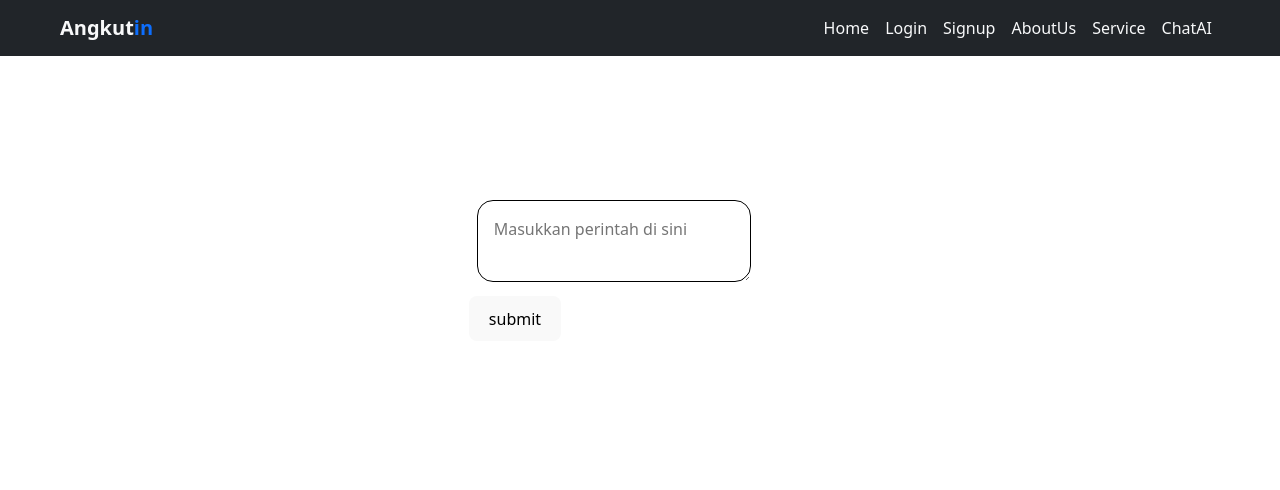
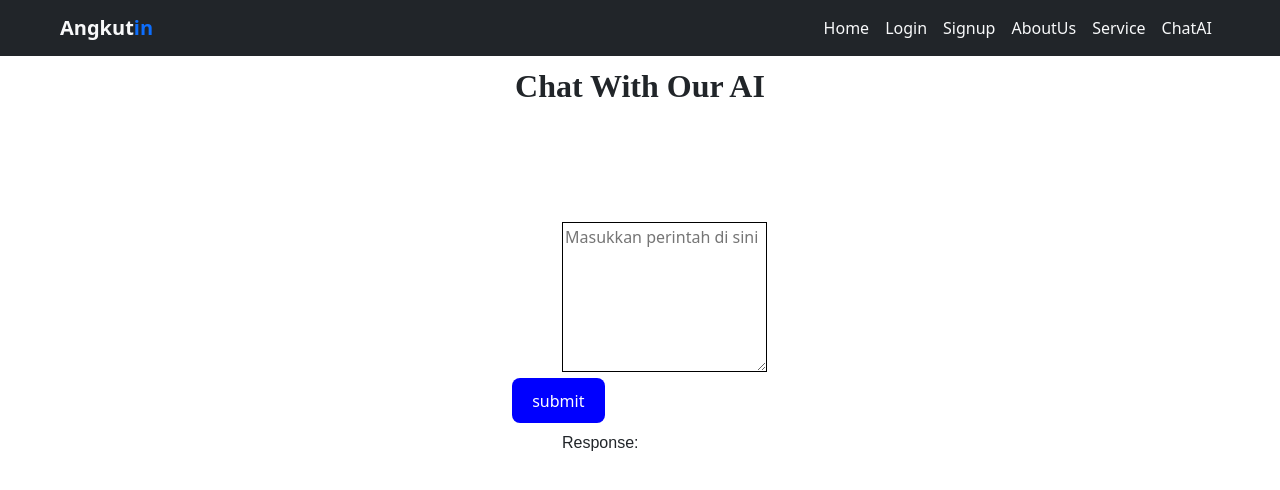
Before and after one commit to fitriapsari/mini-project-angkutin, a React (Vite) app in the folder angkutin/: page /chatAI in a window 1280 px wide. Shown: the top 490 px of the page. Built offline with nearby package versions, Linux system fonts and the light colour scheme.

Commit message:
update: add chat ai

```diff
--- a/angkutin/src/pages/Chat AI/Button.jsx
+++ b/angkutin/src/pages/Chat AI/Button.jsx
@@ -1,6 +1,11 @@
 const Button = ({ text, onClick, className, id }) => {
   return (
-    <button className={className} id={id} onClick={onClick}>
+    <button
+      className={className}
+      id={id}
+      onClick={onClick}
+      style={{ backgroundColor: "blue", color: "white" }}
+    >
       {text}
     </button>
   )
--- a/angkutin/src/pages/Chat AI/ChatAI.jsx
+++ b/angkutin/src/pages/Chat AI/ChatAI.jsx
@@ -4,6 +4,7 @@ import TextArea from "./TextArea"
 import OpenAI from "openai"
 import { ColorRing } from "react-loader-spinner"
 import Navbar from "../../components/Navbar/Navbar"
+import "./TextArea.module.css"
 
 const ChatAI = () => {
   const [command, setCommand] = useState("")
@@ -13,7 +14,6 @@ const ChatAI = () => {
   // console.log(import.meta.env.VITE_APP_OPENAI_APIKEY)
   const openai = new OpenAI({
     apiKey: import.meta.env.VITE_APP_OPENAI_APIKEY,
-    // apiKey: "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",
     dangerouslyAllowBrowser: true,
   })
 
@@ -21,15 +21,15 @@ const ChatAI = () => {
     e.preventDefault()
     setLoading(true)
     const res = await openai.chat.completions.create({
-      // messages: [
-      //   { role: "system", content: "You are a helpful assistant." },
-      //   { role: "user", content: command },
-      // ],
-      model: "gpt-3.5-turbo-0613",
-      prompt: "A summarizing article from this url :" + command,
-      // max_tokens: 0,
+      messages: [
+        { role: "system", content: "You are a helpful assistant." },
+        { role: "user", content: command },
+      ],
+      model: "gpt-3.5-turbo",
+      // prompt: "A summarizing article from this url :" + command,
+      max_tokens: 1000,
       temperature: 0,
-      precence_penalty: 1,
+      // precence_penalty: 1,
       frequency_penalty: 0.0,
       top_p: 1.0,
     })
@@ -41,13 +41,21 @@ const ChatAI = () => {
   return (
     <div>
       <Navbar />
-      <TextArea
+      <h2> Chat With Our AI</h2>
+      <textarea
         name="command"
         id="command"
+        className="textarea"
         value={command}
         onChange={(e) => setCommand(e.target.value)}
         placeholder="Masukkan perintah di sini"
-        className="textarea"
+        style={{
+          marginTop: "100px",
+          marginLeft: "50px",
+          width: "80%",
+          height: "150px",
+          border: "1px solid",
+        }}
       />
 
       {loading && (
@@ -61,13 +69,31 @@ const ChatAI = () => {
           colours={["#e15b64", "#f47e60", "#f8b26a", "#abbd81", "#849b87"]}
         />
       )}
+      <br />
       <Button
         type="submit"
         className="btn-submit"
+        style={{
+          background: "#000",
+          color: "#fff",
+          marginRight: "100px",
+          marginTop: "10px",
+        }}
         text="submit"
         onClick={handleSubmit}
       />
-      {result && <p>{result}</p>}
+      <h4 style={{ marginLeft: "50px", marginTop: "10px" }}> Response: </h4>
+      {result && (
+        <p
+          style={{
+            fontSize: "16px",
+            marginLeft: "50px",
+            marginRight: "200px",
+          }}
+        >
+          {result}
+        </p>
+      )}
     </div>
   )
 }
--- a/angkutin/src/pages/Chat AI/TextArea.module.css
+++ b/angkutin/src/pages/Chat AI/TextArea.module.css
@@ -1,8 +1,47 @@
-textarea {
+.textarea {
   width: 80%;
   padding: 1rem;
   margin: 0.5rem;
   border-radius: 16px;
-  border: 1px solid;
-  margin-top: 200px;
+  border: 5px solid;
+  height: 200px;
+  /* margin-top: 200px;
+  margin-left: 50px; */
 }
+
+h4 {
+  font-family: sans-serif;
+  font-size: 16px;
+}
+
+h2 {
+  font-size: 2rem;
+  margin-bottom: 20px;
+}
+
+/*
+textarea { */
+/* width: 100%;
+  height: 200px;
+  border: 1px solid #ccc;
+  padding: 10px;
+  margin-bottom: 20px;
+} */
+
+.btn-submit {
+  background-color: #000;
+  color: #fff;
+  border: 1px solid #ccc;
+  padding: 10px;
+  cursor: pointer;
+}
+
+.btn-submit:hover {
+  background-color: #fff;
+  color: #000;
+}
+
+.p {
+  font-size: 14px;
+  margin-bottom: 20px;
+}
--- a/angkutin/src/pages/Login/Login.jsx
+++ b/angkutin/src/pages/Login/Login.jsx
@@ -1,8 +1,27 @@
-import React from "react"
+import React, { useState } from "react"
 import create from "../../assets/create.png"
 import Navbar from "../../components/Navbar/Navbar"
+import { useNavigate } from "react-router-dom"
 
 const Login = () => {
+  const [email, setEmail] = useState("")
+  const [password, setPassword] = useState("")
+  const [error, setError] = useState(null)
+  const navigate = useNavigate()
+
+  const handleClickLogin = (e) => {
+    e.preventDefault()
+
+    if (email === "farah@gmail.com" && password === "fitri16") {
+      localStorage.setItem("email", email)
+      alert("Login Successfully!")
+      navigate("/")
+    } else {
+      alert("Login Failed!")
+      setError("Email or Password is incorrect")
+    }
+  }
+
   return (
     <div>
       <Navbar />
@@ -52,6 +71,8 @@ const Login = () => {
                 placeholder="Enter your email"
                 aria-label="Enter your email"
                 aria-describedby="addon-wrapping"
+                value={email}
+                onChange={(e) => setEmail(e.target.value)}
               />
             </div>
             <h3>Password</h3>
@@ -62,9 +83,16 @@ const Login = () => {
                 placeholder="Enter your password"
                 aria-label="Enter your password"
                 aria-describedby="addon-wrapping"
+                value={password}
+                onChange={(e) => setPassword(e.target.value)}
               />
             </div>
-            <button className="btn btn-primary mt-4 border-0" type="submit">
+            {error && <p className="text-danger">{error}</p>}
+            <button
+              className="btn btn-primary mt-4 border-0"
+              type="submit"
+              onClick={handleClickLogin}
+            >
               Login
             </button>
             <div className="input-group-text">
--- a/angkutin/src/pages/Order/OrderForm.module.css
+++ b/angkutin/src/pages/Order/OrderForm.module.css
@@ -1,5 +1,5 @@
 form {
-  width: 80%;
+  width: 90%;
   margin: 0 auto;
   margin-top: 20px;
   /* max-width: 600px; */
--- a/angkutin/src/pages/Service/Service.css
+++ b/angkutin/src/pages/Service/Service.css
@@ -11,6 +11,12 @@
 
 .our-contents {
   display: flex;
+  padding: 20px;
+  margin-left: 120px;
+}
+
+.h2 {
+  margin-top: 10px;
 }
 
 .section-heading {
--- a/angkutin/src/pages/Service/Service.jsx
+++ b/angkutin/src/pages/Service/Service.jsx
@@ -31,16 +31,18 @@ const Services = () => {
             </div>
           </div>
           <div className="our-content">
-            <div className="card mt-3 mx-3" style={{ width: "18rem" }}>
+            <div
+              className="card mt-3 mx-3"
+              style={{ width: "18rem", padding: "30px" }}
+            >
               <img src={Packing} className="card-img-top" alt="Service 2" />
               <div className="card-body">
                 <h2> Packing </h2>
                 <p className="card-text">
                   Kami menyediakan layanan kemasan barang yang aman dan
-                  terpercaya untuk memastikan barang Anda tetap dalam kondisi
-                  baik selama pengiriman.
+                  terpercaya untuk memastikan barang Anda dalam kondisi baik
+                  selama pengiriman.
                 </p>
-                <br />
                 <b>
                   Harga: Rp150.000 - Rp300.000 Sesuai Banyak dan Diameter Barang
                 </b>
```
Also changed, not shown: angkutin/src/pages/Auth/Authfirebase.js (added, +21 -0 lines), angkutin/src/pages/Detail/Detail.jsx (+0 -19 lines), 1 other file (tests, documents, lock files or other folders).
